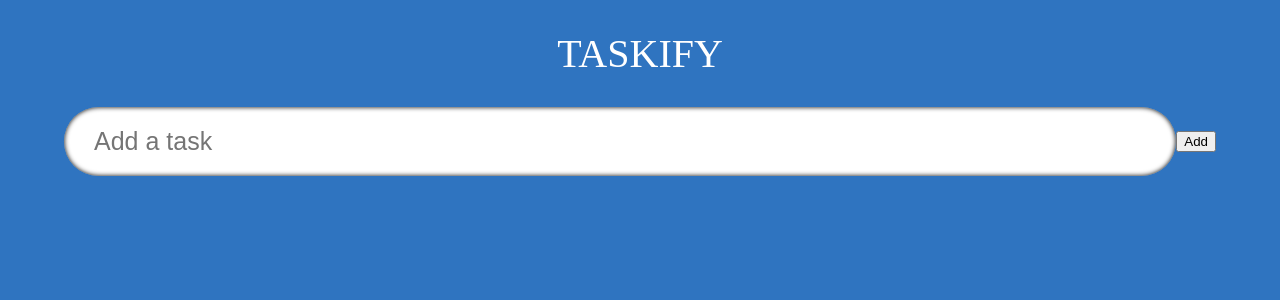
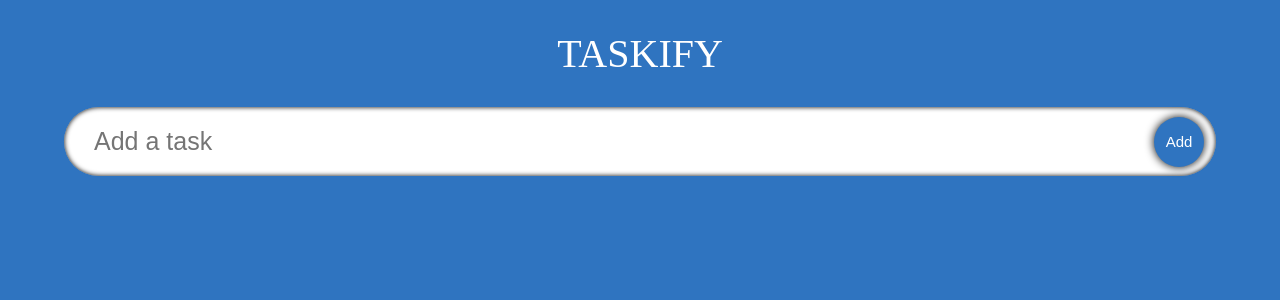
Before and after one commit to ffjaervik/ts-todo-list, a React (Create React App) app in the folder ts-react-todo-app/: page / in a window 1280 px wide. Shown: the top 300 px of the page. Built offline with nearby package versions, Linux system fonts and the light colour scheme; a web font is replaced by a local one.

Commit message:
completed css

```diff
--- a/ts-react-todo-app/src/components/InputField.tsx
+++ b/ts-react-todo-app/src/components/InputField.tsx
@@ -5,7 +5,7 @@ const InputField = () => {
   return (
     <form className='input'>
         <input type='input' placeholder='Add a task' className='input__box' />
-        <button className='input__submit' type='submit' >Add</button>
+        <button className='input_submit' type='submit' >Add</button>
     </form>
   )
 }
--- a/ts-react-todo-app/src/components/styles.css
+++ b/ts-react-todo-app/src/components/styles.css
@@ -1,21 +1,46 @@
-.input{
+.input {
 	display: flex;
 	width: 90%;
-position:relative;
+	position: relative;
 	align-items: center;
 }
 
-.input__box{
+.input__box {
 	width: 100%;
 	border-radius: 50px;
-padding:20px 30px;
+	padding: 20px 30px;
 	font-size: 25px;
 	border: none;
-transition:0.2s;
+	transition: 0.2s;
 	box-shadow: inset 0 0 5px black;
 }
 
-.input__box:focus{
+.input__box:focus {
 	outline: none;
-box-shadow: 0 0 10px 1000px rgba(0,0,0,0.5);
+	box-shadow: 0 0 10px 2000px rgba(0, 0, 0, 0.5);
 }
+
+.input_submit {
+	position: absolute;
+	width: 50px;
+	height: 50px;
+	margin: 12px;
+	border-radius: 50px;
+	right: 0px;
+	border: none;
+	font-size: 15px;
+	background-color: #2f74c0;
+	color: white;
+	cursor: pointer;
+	transition: 0.2s all;
+	box-shadow: 0 0 10px black;
+}
+
+.input_submit:hover {
+	background-color: #388ae2;
+}
+
+.input_submit:active {
+	transform: scale(0.8);
+    box-shadow: 0 0 5px black;
+}
```
Lines whose indentation alone changed are shown as unchanged.
